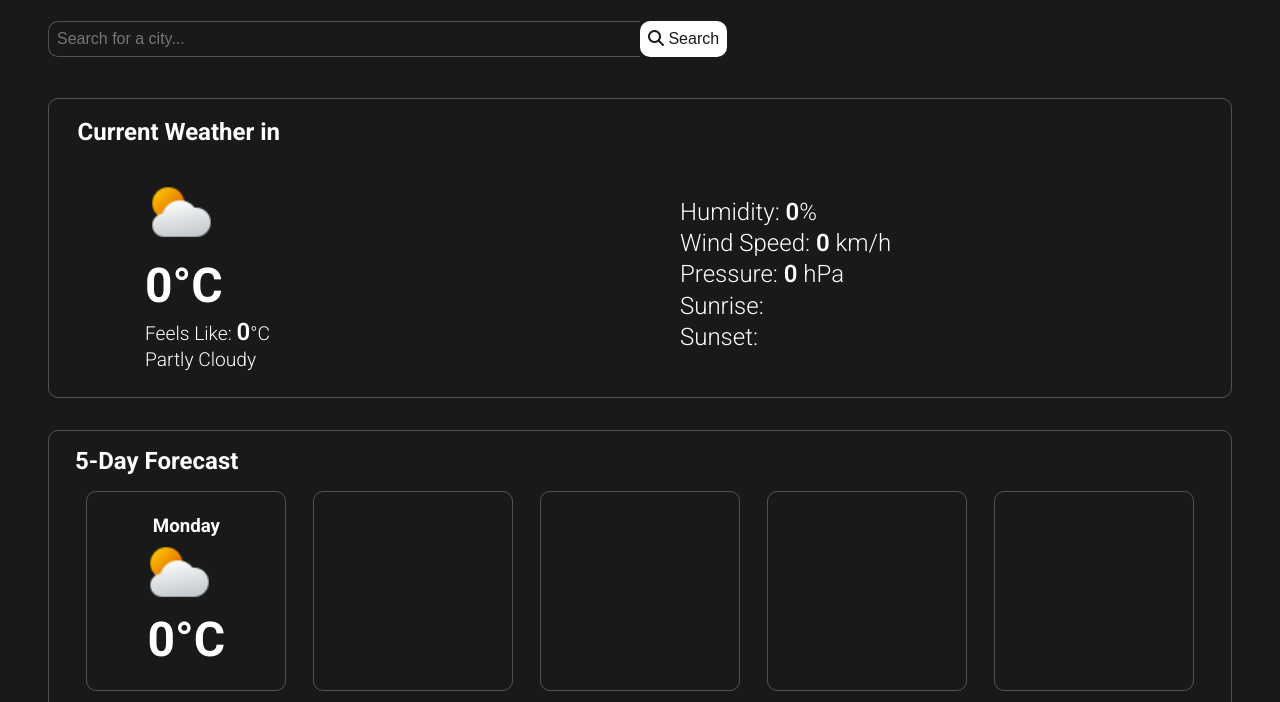
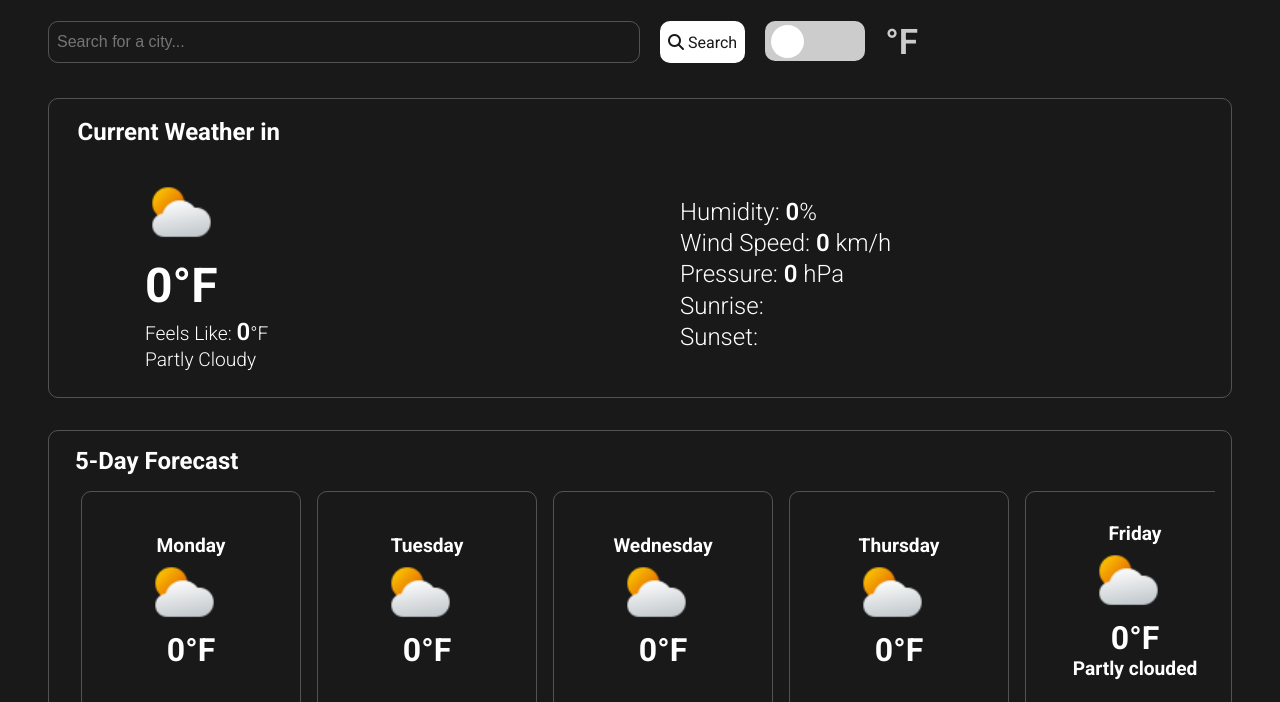
Before and after one commit to jamesayim/weather, a website built with webpack: page src/index.html in a window 1280 px wide. Shown: the part 98-800 px from the top of the page. Built offline with nearby package versions, Linux system fonts and the light colour scheme; no server answers.

Commit message:
Add temperature unit toggle and default location for weather data

```diff
--- a/src/index.html
+++ b/src/index.html
@@ -15,6 +15,14 @@
             <div class="search-box">
                 <input type="text" class="search-bar" placeholder="Search for a city...">
                 <button class="search-button" onclick="fetchData()"><i class="fas fa-search"></i> Search</button>
+
+                <label class="toggle-switch">
+                    <input type="checkbox" id="unitToggle" >
+                    <span class="slider"></span>
+                </label>
+                <span id="unit">°F</span>
+            </div>
+
         </header>
         <main class="weather-container">
             <div class="current-weather">
@@ -22,10 +30,10 @@
                 <div class="weather-details">
                     <div class="weather-description">
                         <div class="weather-icon">
-                            <img src="./assets/partly-cloudy.png" alt="sun behing a cloud" sizes="(max-width: 24px) 14px, 16px">
+                            <img class="current-weather-icon" src="./assets/partly-cloudy.png" alt="sun behing a cloud" sizes="(max-width: 24px) 14px, 16px">
                         </div>
-                        <h3 class="degree"><span class="temp">0</span>&deg;C</h3>
-                        <h3 class="fl">Feels Like: <span class="feels-like">0</span>&deg;C</h3>
+                        <h3 class="degree"><span class="temp">0</span>&deg;F</h3>
+                        <h3 class="fl">Feels Like: <span class="feels-like">0</span>&deg;F</h3>
                         <h3 class="description">Partly Cloudy</h3>
                     </div>
                     <div class="temperature">
@@ -45,16 +53,41 @@
                         <div class="weather-icon">
                             <img src="./assets/partly-cloudy.png" alt="sun behing a cloud" sizes="(max-width: 24px) 14px, 16px">
                         </div>
-                        <h3 class="degree">0&deg;C</h3>
+                        <h3 class="forcast-degree">0&deg;F</h3>
                     </div>
-                    <div class="forcast"></div>
-                    <div class="forcast"></div>
-                    <div class="forcast"></div>
-                    <div class="forcast"></div>
+                    <div class="forcast">
+                        <h3 class="day">Tuesday</h3>
+                        <div class="weather-icon">
+                            <img src="./assets/partly-cloudy.png" alt="sun behing a cloud" sizes="(max-width: 24px) 14px, 16px">
+                        </div>
+                        <h3 class="forcast-degree">0&deg;F</h3>
+                    </div>
+                    <div class="forcast">
+                        <h3 class="day">Wednesday</h3>
+                        <div class="weather-icon">
+                            <img src="./assets/partly-cloudy.png" alt="sun behing a cloud" sizes="(max-width: 24px) 14px, 16px">
+                        </div>
+                        <h3 class="forcast-degree">0&deg;F</h3>
+                    </div>
+                    <div class="forcast">
+                        <h3 class="day">Thursday</h3>
+                        <div class="weather-icon">
+                            <img src="./assets/partly-cloudy.png" alt="sun behing a cloud" sizes="(max-width: 24px) 14px, 16px">
+                        </div>
+                        <h3 class="forcast-degree">0&deg;F</h3>
+                    </div>
+                    <div class="forcast">
+                        <h3 class="day">Friday</h3>
+                        <div class="weather-icon">
+                            <img src="./assets/partly-cloudy.png" alt="sun behing a cloud" sizes="(max-width: 24px) 14px, 16px">
+                        </div>
+                        <h3 class="forcast-degree">0&deg;F</h3>
+                        <h3 class="forcast-condition-5">Partly clouded</h3>
+                    </div>
                 </div>
             </div>
             <footer>
-                <p>Made by <a target="_blank" href="https://github.com/jamesyim">James - Jaysthetic Design</a><br> <a class="source-code" href="https://github.com/jamesyim/weather" target="_blank"> Source Code &#128187;</a></p>
+                <p>Made by <a target="_blank" href="https://github.com/jamesyim">James [ Jaysthetic Design ]</a> - <a class="source-code" href="https://github.com/jamesyim/weather" target="_blank"> Source Code &#128187;</a></p>
             </footer>
         </main>
     </div>
--- a/src/index.js
+++ b/src/index.js
@@ -12,6 +12,10 @@ const pressure = document.querySelector('.pressure');
 const sunrise = document.querySelector('.sunrise-time');
 const sunset = document.querySelector('.sunset-time');
 
+// Default
+document.addEventListener('DOMContentLoaded', () => fetchData('New York'));
+
+// Shift Search Button
 function shiftSearchButton() {
     if (searchBar.value) {
         searchButton.classList.add('shifted');
@@ -23,6 +27,25 @@ function shiftSearchButton() {
 
 searchBar.addEventListener('input', shiftSearchButton);
 
+// Toggle unit
+const unitToggle = document.getElementById('unitToggle');
+const tempDisplay = document.getElementById('unit');
+
+function toggleUnit() {
+    unitToggle.addEventListener('change', () => {
+        if (unitToggle.checked) {
+            tempDisplay.textContent = '°C';
+            tempDisplay.style.color = '#2196F3';
+        } else {
+            tempDisplay.textContent = '°F';
+            tempDisplay.style.color = '';
+        }
+    });
+}
+
+toggleUnit();
+
+
 //  App
 const APIKEY = 'BAMYP5SM55S45QMEYXUFTXVAT';
 
@@ -33,9 +56,9 @@ function formatDate(date) {
     return `${year}-${month}-${day}`;
 }
 
-async function fetchData() {
+async function fetchData(defaulLocation) {
     try {
-        const location = searchBar.value.toLowerCase();
+        const location = searchBar.value.toLowerCase() || defaulLocation;
         const currentDate = new Date();
 
         const fetchedData = await fetch(`https://weather.visualcrossing.com/VisualCrossingWebServices/rest/services/timeline/${location}/${formatDate(currentDate)}/?key=${APIKEY}`, { mode: 'cors' })
@@ -69,10 +92,17 @@ async function fetchData() {
             sunrise.textContent = data.sunrise;
             sunset.textContent = data.sunset;
             console.log(data);
-        });
+        })
+        .then(function() {
+            const currentWeatherIcon = document.querySelector('.current-weather-icon');
+            currentWeatherIcon.src = fetchedData.icon;
+            currentWeatherIcon.alt = fetchedData.description;
+        })
     } catch(error) {
         console.log(error);
     }
 }
 
+
+
 window.fetchData = fetchData;
--- a/src/styles.css
+++ b/src/styles.css
@@ -52,6 +52,7 @@ header .search-box {
     padding: 0.5rem;
     display: flex;
     flex: 1 1 auto;
+    gap: 20px;
 }
 
 .search-box input {
@@ -59,9 +60,7 @@ header .search-box {
     background-color: transparent;
     color: rgb(255, 255, 255);
     border: 1px solid rgba(255, 255, 255, 0.25);
-    border-top-left-radius: 10px;
-    border-bottom-left-radius: 10px;
-    border-right: none;
+    border-radius: 10px;
     min-width: 50%;
     padding: 0.5rem;
     font-size: 1rem;
@@ -81,13 +80,19 @@ header .search-box {
     padding: 0.5rem;
     font-size: 1rem;
     transition: transform 0.3s ease-in-out;
+    font-weight: 400;
+    font-family: "Roboto", sans-serif;
 }
 
 .search-button:hover {
     cursor: pointer;
-    border: 1px solid rgba(255, 255, 255, 0.25);
-    background-color: transparent;
+    background-color: #2196F3;
+    border-right: 2px solid rgba(0, 15, 224, 0.5);
     color: white;
+}
+.search-button:active {
+    transform: scale(0.95);
+    background-color: rgb(69, 106, 224);
 }
 
 .search-button.shifted {
@@ -194,7 +199,7 @@ main .current-weather {
     overflow: auto;
 }
 
-.five-day-forcast-container h2 {
+.five-day-forcast-container > h2 {
     text-align: left;
     width: 100%;
     font-size: 1.5rem;
@@ -206,16 +211,25 @@ main .current-weather {
     flex-direction: column;
     align-items: center;
     justify-content: center;
-    padding: 1rem;
+    /* padding: 1rem; */
     border: 1px solid rgba(255, 255, 255, 0.25);
     border-radius: 10px;
-    width: 200px;
-    height: 200px;
+    width: 220px;
+    height: 220px;
+}
+
+.forcast h3 {
+    font-size: 1.2rem;
+}
+
+.forcast .forcast-degree {
+    font-size: 2rem;
+    font-weight: 700;
 }
 
 footer {
     display: flex;
-    justify-content: center;
+    justify-content: start;
     align-items: center;
     padding: 1rem;
     border: 1px solid rgba(255, 255, 255, 0.25);
@@ -239,7 +253,57 @@ footer a:hover {
 
 footer .source-code {
     display: inline-block;
-    margin-left: 5rem;
     font-size: 0.9rem;
     margin-top: 5px;
 }
+
+.toggle-switch {
+    position: relative;
+    display: inline-block;
+    width: 100px;
+    height: 40px;
+}
+
+.toggle-switch input {
+    opacity: 0;
+    width: 0;
+    height: 0;
+}
+
+.slider {
+    position: absolute;
+    cursor: pointer;
+    top: 0;
+    left: 0;
+    right: 0;
+    bottom: 0;
+    background-color: #ccc;
+    transition: 0.4s;
+    border-radius: 10px;
+}
+
+.slider:before {
+    position: absolute;
+    content: '';
+    height: 33px;
+    width: 33px;
+    left: 6px;
+    bottom: 3px;
+    background-color: white;
+    transition: 0.4s;
+    border-radius: 50%;
+}
+
+input:checked + .slider {
+    background-color: #2196F3;
+}
+input:checked + .slider:before {
+    transform: translateX(54px);
+}
+
+#unit {
+    font-size: 2.2rem;
+    height: 100%;
+    font-weight: 600;
+    color: #ccc;
+}
```
Also changed, not shown: 1 other file.
